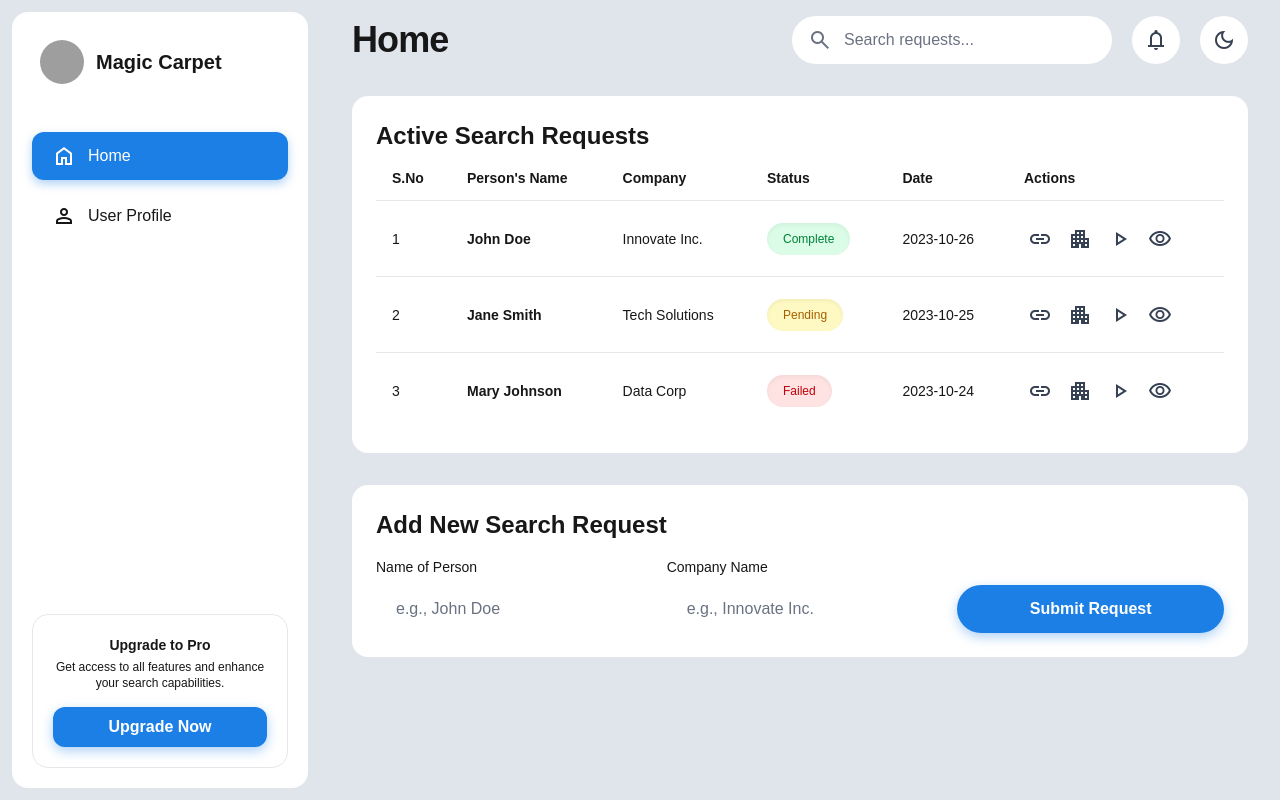
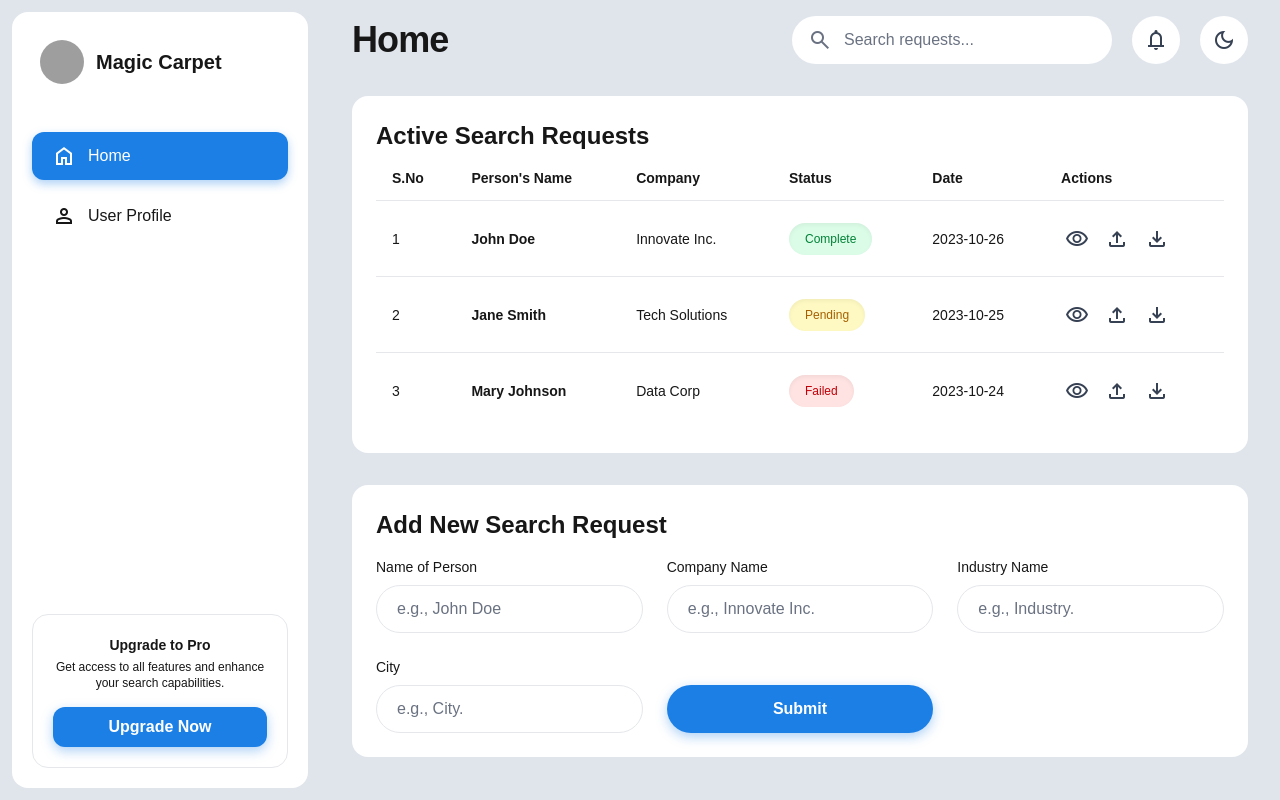
Before and after one commit to mahaveersancheti/magic-carpet-ui, a Next.js app: page /home in a window 1280 px wide. Built offline with nearby package versions, Linux system fonts and the light colour scheme; grey boxes are pictures that could not be loaded.

Commit message:
Home Page CSS and form changed

```diff
--- a/src/app/(protected)/home/page.tsx
+++ b/src/app/(protected)/home/page.tsx
@@ -55,9 +55,9 @@ export default function DashboardPage() {
   };
 
 
-  const viewDetails = (action:string) => {
-    console.log("Action",action);
-    if(action == 'visibility') router.push('/request/10');
+  const viewDetails = (action: string) => {
+    console.log("Action", action);
+    if (action == 'visibility') router.push('/request/10');
   }
 
   if (!mounted) {
@@ -79,7 +79,7 @@ export default function DashboardPage() {
   function ActionButtons() {
     return (
       <div className="flex items-center gap-1 sm:gap-2">
-        {["link", "apartment", "play_arrow", "visibility"].map((i) => (
+        {["visibility", "upload", "download"].map((i) => (
           <button
             onClick={() => viewDetails(i)}
             key={i}
@@ -102,7 +102,7 @@ export default function DashboardPage() {
           {/* Header */}
           <header className="flex flex-col sm:flex-row items-start sm:items-center justify-between gap-4">
             <h1 className="text-3xl sm:text-4xl font-extrabold text-foreground dark:text-white tracking-tight">
-            Home
+              Home
             </h1>
 
             <div className="flex items-center gap-3 sm:gap-5 w-full sm:w-auto">
@@ -134,8 +134,8 @@ export default function DashboardPage() {
 
           {/* Table Section */}
           <section
-          className="p-4 sm:p-6 rounded-2xl shadow-neo-light-convex dark:shadow-neo-dark-convex"
-          style={{ backgroundColor: theme === 'dark' ? '#0f141b' : '#ffffff' }}
+            className="p-4 sm:p-6 rounded-2xl shadow-neo-light-convex dark:shadow-neo-dark-convex"
+            style={{ backgroundColor: theme === 'dark' ? '#0f141b' : '#ffffff' }}
           >
             <h2 className="text-xl sm:text-2xl font-bold text-foreground dark:text-white mb-4">
               Active Search Requests
@@ -181,21 +181,24 @@ export default function DashboardPage() {
 
           {/* Add Request */}
           <section
-          className="p-4 sm:p-6 rounded-2xl shadow-neo-light-convex dark:shadow-neo-dark-convex"
-          style={{ backgroundColor: theme === 'dark' ? '#0f141b' : '#ffffff' }}
+            className="p-4 sm:p-6 rounded-2xl shadow-neo-light-convex dark:shadow-neo-dark-convex"
+            style={{ backgroundColor: theme === 'dark' ? '#0f141b' : '#ffffff' }}
           >
             <h2 className="text-xl sm:text-2xl font-bold text-foreground dark:text-white mb-4">
               Add New Search Request
             </h2>
 
-            <form className="grid grid-cols-1 md:grid-cols-3 gap-4 sm:gap-6 items-end">
+            <form className="grid grid-cols-1 md:grid-cols-3 gap-1 sm:gap-6 items-end">
               <FormInput label="Name of Person" placeholder="e.g., John Doe" />
               <FormInput label="Company Name" placeholder="e.g., Innovate Inc." />
+              <FormInput label="Industry Name" placeholder="e.g., Industry." />
+              <FormInput label="City" placeholder="e.g., City." />
 
-              <button className="h-12 px-6 sm:px-8 bg-[#1B7FE6] text-white rounded-full font-semibold text-sm sm:text-base shadow-[0_4px_12px_rgba(27,127,230,0.35)] hover:bg-[#176cc3] transition">
-                Submit Request
+              <button className="h-12 px-6 sm:px-8 bg-[#1B7FE6] text-white rounded-full font-semibold text-sm sm:text-base shadow-[0_4px_12px_rgba(27,127,230,0.35)] hover:bg-[#176cc3] transition w-full">
+                Submit
               </button>
             </form>
+
           </section>
         </div>
       </main>
@@ -213,20 +216,20 @@ function HeaderIcon({ icon }: { icon: string }) {
   );
 }
 
-function FormInput({ label, placeholder }:any) {
+function FormInput({ label, placeholder }: any) {
   return (
-    <div className="flex flex-col gap-2">
+    <div className="flex flex-col gap-2 text-start">
       <label className="text-foreground dark:text-white text-sm">{label}</label>
       <input
         placeholder={placeholder}
-        className="h-12 px-5 rounded-full bg-white dark:bg-[#2a2d31] shadow-neo-light-concave dark:shadow-neo-dark-concave text-foreground dark:text-white outline-none placeholder-gray-500 dark:placeholder-gray-500"
+        className="border border-gray-200 dark:border-gray-700 h-12 px-5 rounded-full bg-white dark:bg-[#2a2d31] shadow-neo-light-concave dark:shadow-neo-dark-concave text-foreground dark:text-white outline-none placeholder-gray-500 dark:placeholder-gray-500"
       />
     </div>
   );
 }
 
 function StatusPill({ status }: any) {
-  const map:any = {
+  const map: any = {
     Complete: "bg-green-100 dark:bg-green-700/30 text-green-700 dark:text-green-300",
     Pending: "bg-yellow-100 dark:bg-yellow-700/30 text-yellow-700 dark:text-yellow-300",
     Failed: "bg-red-100 dark:bg-red-700/30 text-red-700 dark:text-red-300",
```
